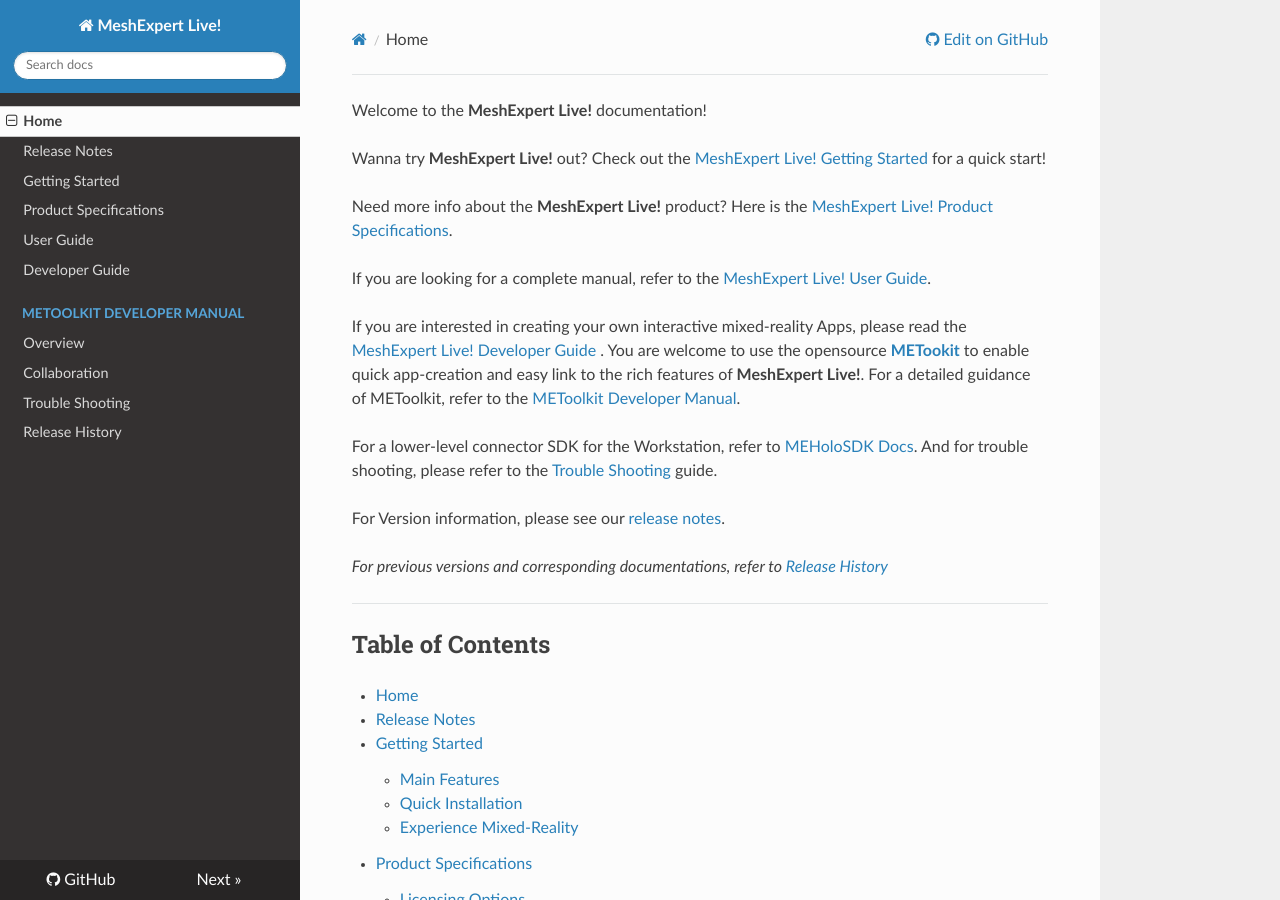
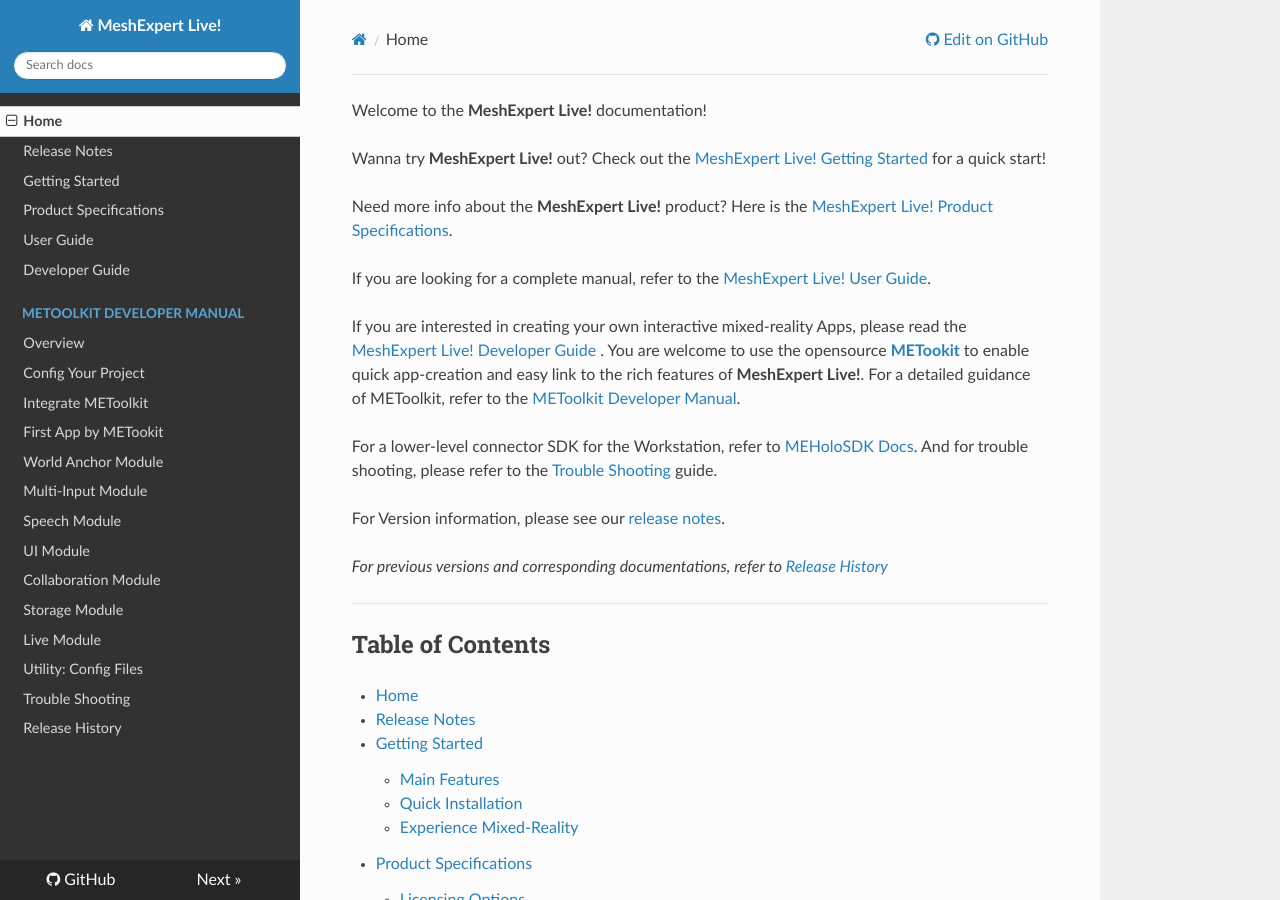
Before and after one commit to michael2008/ME-Live-Doc, an MkDocs documentation site: the page built from docs/index.md, in a window 1280 px wide and 900 px high. Built offline with MkDocs 1.6.1, drawn with Linux system fonts in a browser that asks for light colours; nearby versions of some CDN libraries; old or Windows-style settings are respelled for this version of MkDocs.

Commit message:
try link

```diff
--- a/mkdocs.yml
+++ b/mkdocs.yml
@@ -14,7 +14,17 @@ pages:
     - ['user-guide.md', 'User Guide']
     - ['developer-guide.md', 'Developer Guide']
     - ['METoolkit-overview.md', 'METoolkit Developer Manual', 'Overview']
-    - ['toolkit/toolkit-man-collaboration-module.md', 'METoolkit Developer Manual', 'Collaboration']
+    - ['toolkit/toolkit-man-configure-your-project.md', 'METoolkit Developer Manual', 'Config Your Project']
+    - ['toolkit/toolkit-man-integrated-METoolkit.md', 'METoolkit Developer Manual', 'Integrate METoolkit']
+    - ['toolkit/toolkit-man--write-your-first-app.md', 'METoolkit Developer Manual', 'First App by METookit']
+    - ['toolkit/toolkit-man-world-anchor-module.md', 'METoolkit Developer Manual', 'World Anchor Module']
+    - ['toolkit/toolkit-man-multi-input-module.md', 'METoolkit Developer Manual', 'Multi-Input Module']
+    - ['toolkit/toolkit-man-speech-module.md', 'METoolkit Developer Manual', 'Speech Module']
+    - ['toolkit/toolkit-man-ui-module.md', 'METoolkit Developer Manual', 'UI Module']
+    - ['toolkit/toolkit-man-collaboration-module.md', 'METoolkit Developer Manual', 'Collaboration Module']
+    - ['toolkit/toolkit-man-storage-module.md', 'METoolkit Developer Manual', 'Storage Module']
+    - ['toolkit/toolkit-man-live-module.md', 'METoolkit Developer Manual', 'Live Module']
+    - ['toolkit/toolkit-man-utility-config-file.md', 'METoolkit Developer Manual', 'Utility: Config Files']
     - ['trouble-shooting.md', 'Trouble Shooting']
     - ['release-history.md', 'Release History']
 
```
